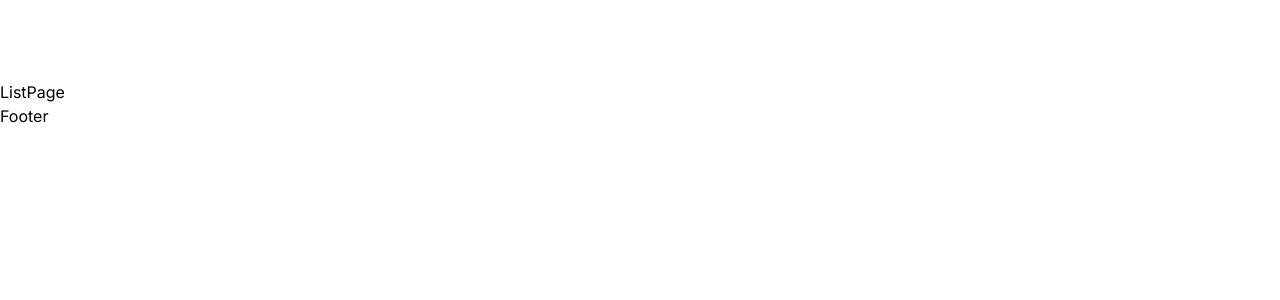
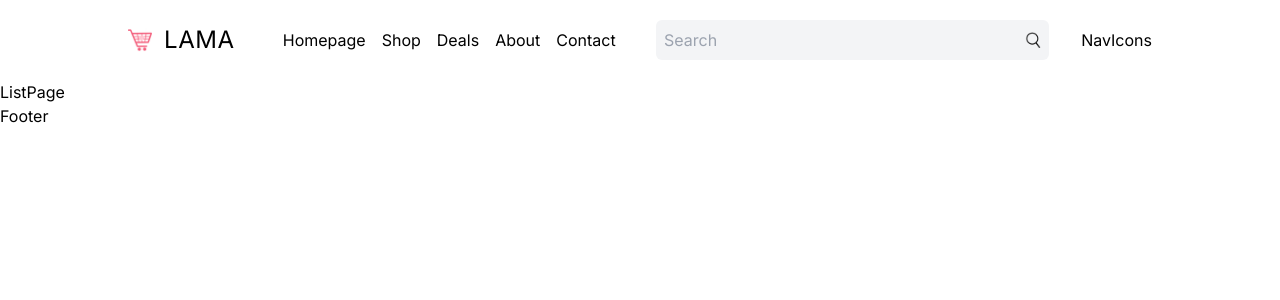
Before and after one commit to smartdriver321/next-wix-ecommerce, a Next.js app: page /list in a window 1280 px wide. Shown: the top 300 px of the page. Built offline with nearby package versions, Linux system fonts and the light colour scheme.

Commit message:
Search input

```diff
--- a/src/app/layout.tsx
+++ b/src/app/layout.tsx
@@ -2,7 +2,7 @@ import type { Metadata } from 'next'
 import { Inter } from 'next/font/google'
 
 import './globals.css'
-import Navbar from '@/components/Navbar'
+import Navbar from '@/components/NavBar'
 import Footer from '@/components/Footer'
 
 const inter = Inter({ subsets: ['latin'] })
--- /dev/null
+++ b/src/components/NavIcons.tsx
@@ -0,0 +1,5 @@
+import React from 'react'
+
+export default function NavIcons() {
+	return <div>NavIcons</div>
+}
--- a/src/components/Navbar.tsx
+++ b/src/components/Navbar.tsx
@@ -1,6 +1,9 @@
 import Link from 'next/link'
 
 import Menu from './Menu'
+import Image from 'next/image'
+import SearchBar from './SearchBar'
+import NavIcons from './NavIcons'
 
 export default function Navbar() {
 	return (
@@ -15,9 +18,24 @@ export default function Navbar() {
 			{/* BIGGER SCREENS */}
 			<div className='hidden md:flex items-center justify-between gap-8 h-full'>
 				{/* LEFT */}
-				<div className='w-1/3'></div>
+				<div className='w-1/3 xl:w-1/2 flex items-center gap-12'>
+					<Link href='/' className='flex items-center gap-3'>
+						<Image src='/logo.png' alt='' width={24} height={24} />
+						<div className='text-2xl tracking-wide'>LAMA</div>
+					</Link>
+					<div className='hidden xl:flex gap-4'>
+						<Link href='/'>Homepage</Link>
+						<Link href='/'>Shop</Link>
+						<Link href='/'>Deals</Link>
+						<Link href='/'>About</Link>
+						<Link href='/'>Contact</Link>
+					</div>
+				</div>
 				{/* RIGHT */}
-				<div className='w-2/3'></div>
+				<div className='w-2/3 xl:w-1/2 flex items-center justify-between gap-8'>
+					<SearchBar />
+					<NavIcons />
+				</div>
 			</div>
 		</div>
 	)
--- /dev/null
+++ b/src/components/SearchBar.tsx
@@ -0,0 +1,36 @@
+'use client'
+
+import Image from 'next/image'
+import { useRouter } from 'next/navigation'
+import React from 'react'
+
+export default function SearchBar() {
+	const router = useRouter()
+
+	const handleSearch = (e: React.FormEvent<HTMLFormElement>) => {
+		e.preventDefault()
+		const formData = new FormData(e.currentTarget)
+		const name = formData.get('name') as string
+
+		if (name) {
+			router.push(`/list?name=${name}`)
+		}
+	}
+
+	return (
+		<form
+			className='flex items-center justify-between gap-4 bg-gray-100 p-2 rounded-md flex-1'
+			onSubmit={handleSearch}
+		>
+			<input
+				type='text'
+				name='name'
+				placeholder='Search'
+				className='flex-1 bg-transparent outline-none'
+			/>
+			<button className='cursor-pointer'>
+				<Image src='/search.png' alt='' width={16} height={16} />
+			</button>
+		</form>
+	)
+}
```
